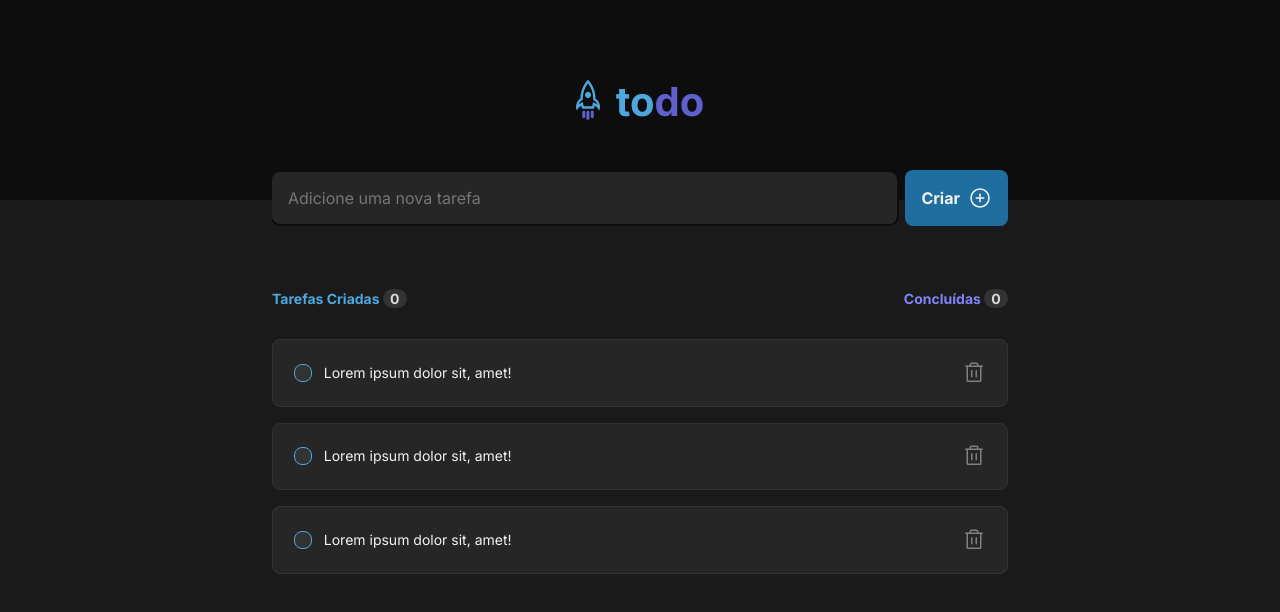
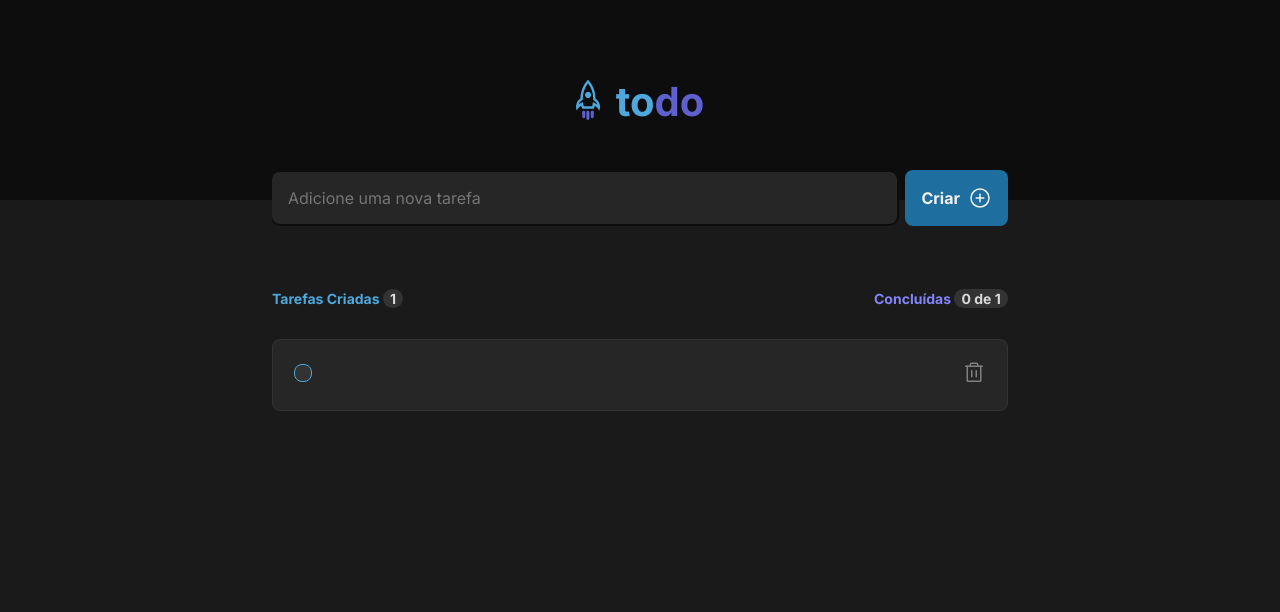
Before and after one commit to deverebor/react-todo-app, a React (Vite) app: page / in a window 1280 px wide. Both pictures are taken after a click on the button "Criar". Shown: the top 612 px of the page. Built offline with nearby package versions, Linux system fonts and the light colour scheme.

Commit message:
feat: finish all funcionalites

```diff
--- a/src/App.tsx
+++ b/src/App.tsx
@@ -5,15 +5,26 @@ import styles from './App.module.scss';
 
 import './styles/global.module.scss';
 import { TodoTasks } from './components/TodoTasks/TodoTasks';
+import { useState } from 'react';
 
 function App() {
+  const [tasks, setTasks] = useState<string[]>([]);
+  const [newTasks, setNewTasks] = useState<string>('');
 
   return (
     <div className={styles.todo}>
       <Header />
       <div className={styles.todo__header}>
-        <TodoHeader />
-        <TodoTasks />
+        <TodoHeader
+          task={tasks}
+          setTask={setTasks}
+          newTask={newTasks}
+          setNewTask={setNewTasks}
+        />
+        <TodoTasks
+          task={tasks}
+          setTask={setTasks}
+        />
       </div>
     </div>
   )
--- a/src/components/TodoHeader/TodoHeader.tsx
+++ b/src/components/TodoHeader/TodoHeader.tsx
@@ -2,12 +2,33 @@ import { TodoInput } from "./components/TodoInput/TodoInput";
 import { TodoButton } from './components/TodoButton/TodoButton';
 
 import styles from './TodoHeader.module.scss';
+import { ChangeEvent, Dispatch, SetStateAction } from "react";
 
-export function TodoHeader() {
+interface TaskProps {
+  task: string[];
+  setTask: Dispatch<SetStateAction<string[]>>;
+  newTask: string;
+  setNewTask: (task: string) => void;
+}
+
+export function TodoHeader({task, setTask, newTask, setNewTask}: TaskProps) {
+
+  function handleCreateNewTask(event: InputEvent) {
+    event.preventDefault();
+
+    setTask([...task, newTask]);
+    setNewTask('');
+  }
+
+  function handleNewCommentTaskChange(event: ChangeEvent<HTMLInputElement>){
+    event.target.setCustomValidity('');
+    setNewTask(event.target.value);
+  }
+
   return (
     <header className={styles.todo}>
-      <TodoInput />
-      <TodoButton />
+      <TodoInput value={newTask} change={handleNewCommentTaskChange} />
+      <TodoButton createTask={handleCreateNewTask} />
     </header>
   );
 }
--- a/src/components/TodoHeader/components/TodoButton/TodoButton.tsx
+++ b/src/components/TodoHeader/components/TodoButton/TodoButton.tsx
@@ -1,10 +1,13 @@
 import { PlusCircle } from 'phosphor-react'
 import styles from './TodoButton.module.scss'
 
-export function TodoButton() {
+export function TodoButton({ createTask }) {
   return(
     <div className={styles.todo}>
-      <button className={styles.todo__button}>
+      <button
+        onClick={createTask}
+        className={styles.todo__button}
+        >
         Criar
         <PlusCircle size={24} />
       </button>
--- a/src/components/TodoHeader/components/TodoInput/TodoInput.tsx
+++ b/src/components/TodoHeader/components/TodoInput/TodoInput.tsx
@@ -1,11 +1,20 @@
+import { ChangeEventHandler } from 'react';
 import styles from './TodoInput.module.scss';
 
-export function TodoInput() {
+interface TaskInputProps {
+  value: string;
+  change: ChangeEventHandler<HTMLInputElement>;
+}
+
+export function TodoInput({ value, change }: TaskInputProps) {
+
   return(
     <div className={styles.todo}>
       <input
         className={styles.todo_input}
         type="text"
+        value={value}
+        onChange={change}
         placeholder="Adicione uma nova tarefa"
       />
     </div>
--- a/src/components/TodoTasks/TodoTasks.tsx
+++ b/src/components/TodoTasks/TodoTasks.tsx
@@ -1,19 +1,48 @@
 import { EmptyState } from './components/EmptyState/EmptyState';
 import { TodoInfo } from './components/TodoInfo/TodoInfo';
 import { Tasks } from './components/Tasks/Tasks';
+import { Dispatch, SetStateAction, useState } from 'react';
 
-const todo = [1, 2, 3];
+interface TaskProps {
+  task: string[];
+  setTask: Dispatch<SetStateAction<string[]>>;
+}
 
-export function TodoTasks() {
+export function TodoTasks({task, setTask}:TaskProps) {
+  const [completedTasks, setCompletedTask] = useState<string[]>([]);
+
+
+  function deleteTask(taskToDelete: string) {
+    const tasksWhitoutDeleted = task.filter(tasks => {
+      return tasks !== taskToDelete;
+    });
+
+    setTask(tasksWhitoutDeleted);
+  }
+
+ function completedTask(taskToComplete: string) {
+    const tasksWithCompleted = completedTasks.concat(taskToComplete);
+    setCompletedTask(tasksWithCompleted);
+  }
+
+
   return (
     <main>
-      <TodoInfo />
-      {todo.length == 0 &&
+      <TodoInfo
+        taskAmount={task}
+        completedTasks={completedTasks}
+        />
+      {task.length == 0 &&
         <EmptyState />
       }
-      {todo.map(task => {
+      {task.map(task => {
         return (
-          <Tasks key={task} />
+          <Tasks
+            key={task}
+            content={task}
+            onDeleteTask={deleteTask}
+            onCompleteTask={completedTask}
+          />
         )
       })}
     </main>
--- a/src/components/TodoTasks/components/Tasks/Tasks.module.scss
+++ b/src/components/TodoTasks/components/Tasks/Tasks.module.scss
@@ -15,11 +15,17 @@
     gap: 0.75rem;
 
     &_checkbox {
+      &_block {
+        cursor: pointer;
         appearance: none;
         border: 1px solid var(--brand-blue);
         padding: 0.50rem;
         border-radius: 8px;
         background-color: var(--gray-400);
+      }
+
+      :hover {
+        background-color: var(--brand-purple-dark);
       }
 
       :checked {
@@ -36,6 +42,7 @@
         font-size: 16px;
         color: var(--gray-100);
       }
+    }
 
     &_paragraph {
       font-size: 0.875rem;
@@ -46,9 +53,14 @@
 
   &__trash {
     cursor: pointer;
+    background: transparent;
+    border: 0;
+    border-radius: 4px;
+
     :hover {
       color: var(--danger);
       background-color: var(--gray-400);
+      border-radius: 4px;
     }
   }
 }
--- a/src/components/TodoTasks/components/Tasks/Tasks.tsx
+++ b/src/components/TodoTasks/components/Tasks/Tasks.tsx
@@ -2,23 +2,45 @@ import { Trash } from "phosphor-react";
 
 import styles from "./Tasks.module.scss";
 
-export function Tasks() {
+interface TasksProps {
+  content: string;
+  onDeleteTask: (task: string) => void;
+  onCompleteTask: (task: string) => void;
+}
+
+export function Tasks({ content, onDeleteTask, onCompleteTask }: TasksProps) {
+
+  function handleDeleteTask() {
+    onDeleteTask(content);
+  }
+
+  function handleCompleteTask() {
+    onCompleteTask(content);
+  }
+
   return (
     <article className={styles.tasks}>
       <div className={styles.tasks__content}>
+        <div className={styles.tasks__content_checkbox}>
           <input
-          className={styles.tasks__content_checkbox}
+            className={styles.tasks__content_checkbox_block}
+            onChange={handleCompleteTask}
             type="checkbox"
           />
+        </div>
         <p className={styles.tasks__content_paragraph}>
-          Lorem ipsum dolor sit, amet!
+          {content}
         </p>
       </div>
+      <button
+        onClick={handleDeleteTask}
+        className={styles.tasks__trash}
+      >
         <Trash
-        className={styles.tasks__trash}
           size={24}
           color="#808080"
         />
+      </button>
     </article>
   );
 }
--- a/src/components/TodoTasks/components/TodoInfo/TodoInfo.tsx
+++ b/src/components/TodoTasks/components/TodoInfo/TodoInfo.tsx
@@ -1,13 +1,19 @@
 import styles from './TodoInfo.module.scss';
 
-export function TodoInfo() {
+interface TodoInfo {
+  taskAmount: string[];
+  completedTasks: string[];
+}
+
+export function TodoInfo({ taskAmount, completedTasks }: TodoInfo) {
+
   return (
     <header className={styles.todo}>
       <p className={styles.todo__created}>
-        Tarefas Criadas <span className={styles.todo__counter}>0</span>
+        Tarefas Criadas <span className={styles.todo__counter}>{taskAmount.length}</span>
       </p>
       <p className={styles.todo__completed}>
-        Concluídas <span className={styles.todo__counter}>0</span>
+        Concluídas <span className={styles.todo__counter}>{completedTasks.length} de {taskAmount.length}</span>
       </p>
     </header>
   );
```
Lines whose indentation alone changed are shown as unchanged.
